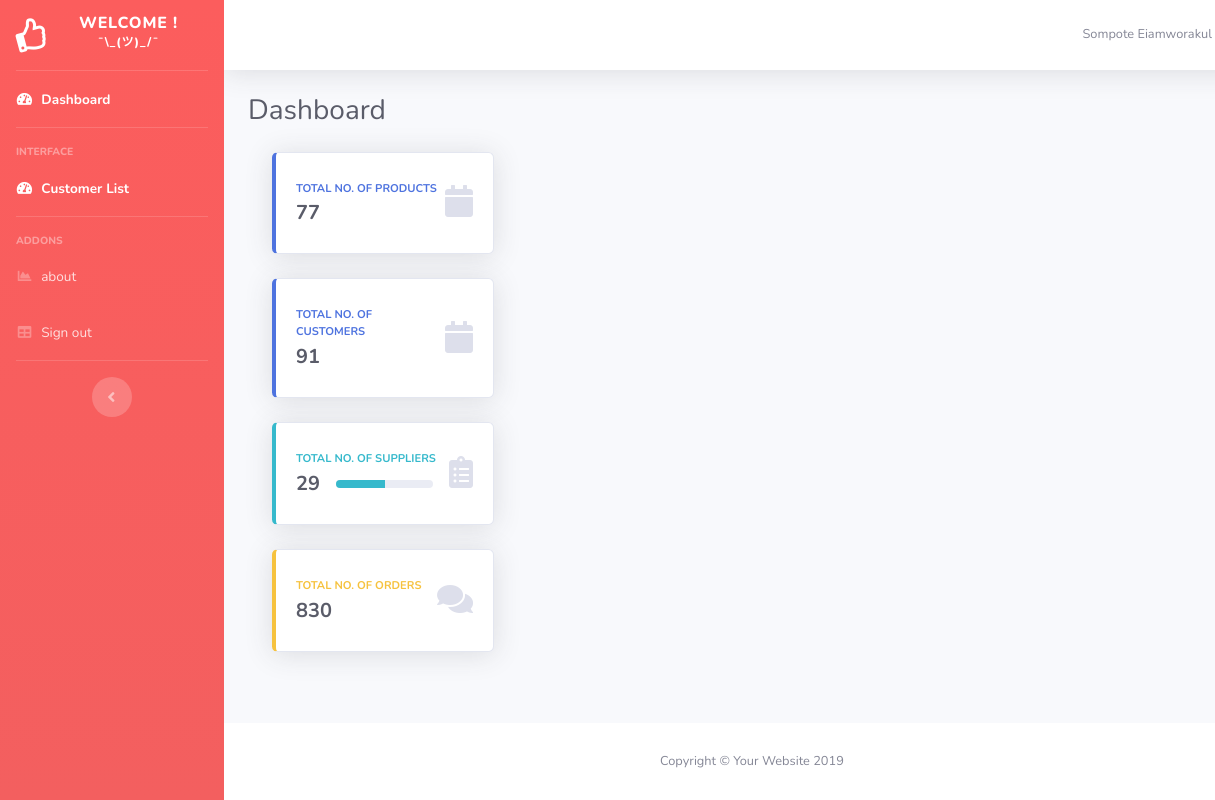
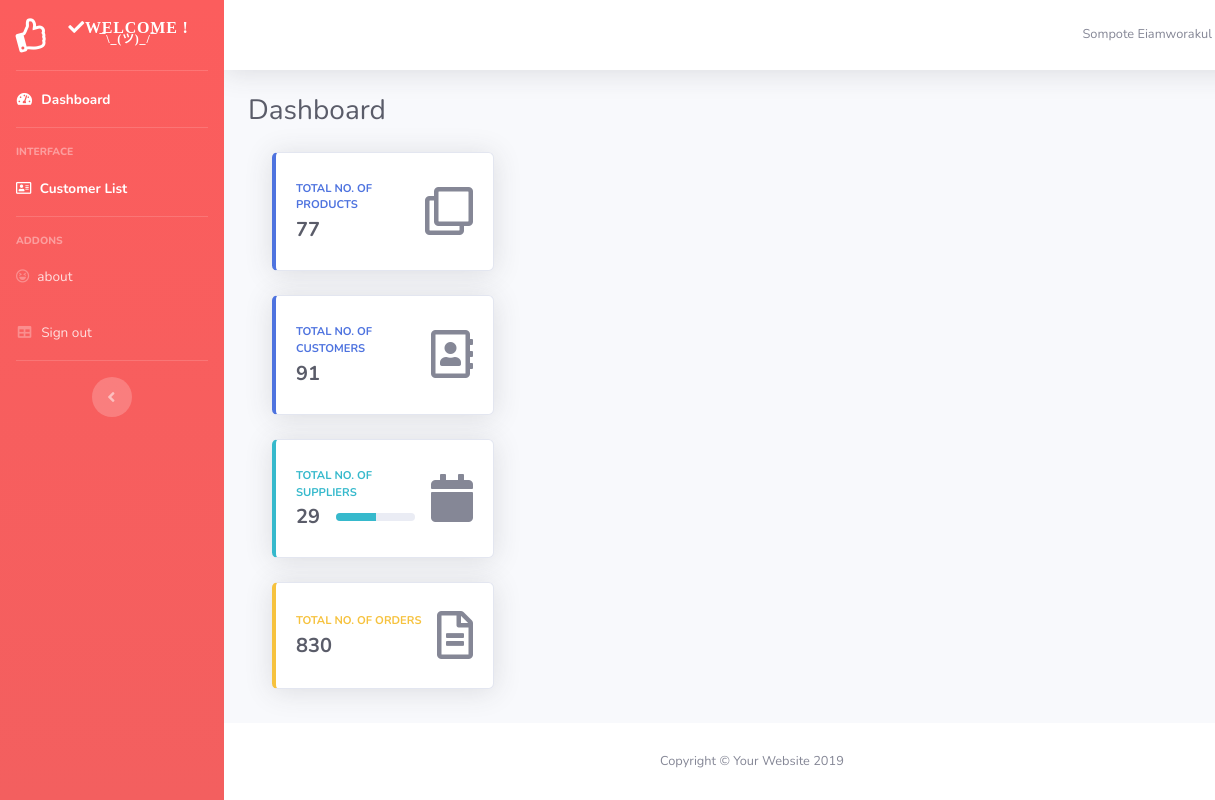
Before and after one commit to alosirise/project_webapp2, a website with bundled scripts: page dashboard.html in a window 1280 px wide. Shown: the full height of the page, 0-1215 px from the left. Built offline with nearby package versions, Linux system fonts and the light colour scheme.

Commit message:
change icon
gปลี่ยนไอคอนสวยๆ กับ  font awesome!

```diff
--- a/dashboard.html
+++ b/dashboard.html
@@ -9,7 +9,7 @@
   <meta name="description" content="">
   <meta name="author" content="">
 
-  <title>welcome - Dashboard</title>
+  <title>Welcome - Dashboard</title>
 
   <!-- Custom fonts for this template-->
   <link href="vendor/fontawesome-free/css/all.min.css" rel="stylesheet" type="text/css">
@@ -36,7 +36,7 @@
         <div class="sidebar-brand-icon rotate-n-15">
           <i class="far fa-thumbs-up"></i>
         </div>
-        <div class="sidebar-brand-text mx-3">Welcome ! <sup>¯\_(ツ)_/¯</sup></div>
+        <div class="fas fa-check">Welcome ! <sup>¯\_(ツ)_/¯</sup></div>
       </a>
 
       <!-- Divider -->
@@ -60,7 +60,7 @@
       <!-- Nav Item - Pages Collapse Menu -->
       <li class="nav-item active">
           <a class="nav-link" href="customer.html">
-            <i class="fas fa-fw fa-tachometer-alt"></i>
+            <i class="far fa-address-card"></i>
             <span>Customer List</span></a>
         </li>
 
@@ -76,7 +76,7 @@
       <!-- Nav Item - about -->
       <li class="nav-item">
         <a class="nav-link" href="about.html">
-          <i class="fas fa-fw fa-chart-area"></i>
+          <i class="far fa-laugh-squint"></i>
           <span>about</span></a>
       </li>
 
@@ -154,7 +154,7 @@
                       </div>
                     </div>
                     <div class="col-auto">
-                      <i class="fas fa-calendar fa-2x text-gray-300"></i>
+                      <i class="far fa-clone fa-3x "></i>
                     </div>
                   </div>
                 </div>
@@ -175,7 +175,7 @@
                       </div>
                     </div>
                     <div class="col-auto">
-                      <i class="fas fa-calendar fa-2x text-gray-300"></i>
+                      <i class="far fa-address-book fa-3x "></i>
                     </div>
                   </div>
                 </div>
@@ -204,7 +204,7 @@
                       </div>
                     </div>
                     <div class="col-auto">
-                      <i class="fas fa-clipboard-list fa-2x text-gray-300"></i>
+                      <i class="fas fa-calendar fa-3x "></i>
                     </div>
                   </div>
                 </div>
@@ -221,7 +221,7 @@
                       <div class="h5 mb-0 font-weight-bold text-gray-800" id=dashorders></div>
                     </div>
                     <div class="col-auto">
-                      <i class="fas fa-comments fa-2x text-gray-300"></i>
+                      <i class="far fa-file-alt fa-3x "></i>
                     </div>
                   </div>
                 </div>
```
Also changed, not shown: about.html (+3 -3 lines), customer.html (+4 -4 lines), customerdetail.html (+3 -3 lines).
